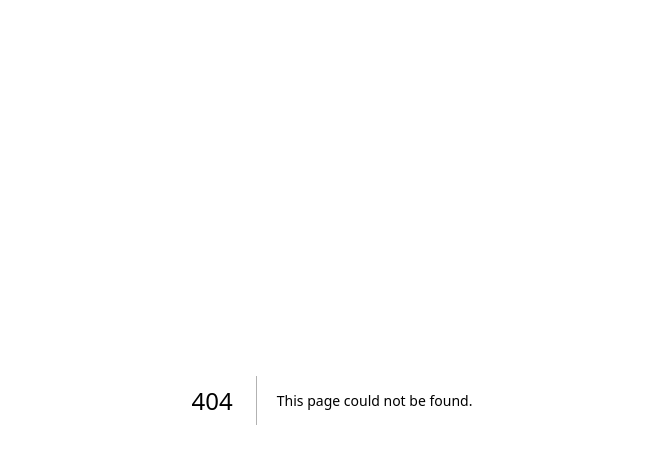
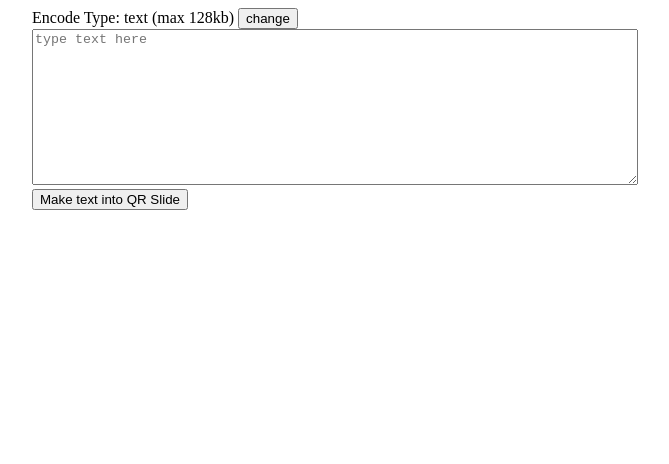
Before and after one commit to promet99/qr-papyrus, a Next.js app in the folder apps/web/: page /generator in a window 1280 px wide. Before the commit this address had no page. Shown: the top 464 px of the page, without its empty margins (308-977 px from the left). Built offline with nearby package versions, Linux system fonts and the light colour scheme.

Commit message:
feat: make pages

```diff
--- /dev/null
+++ b/apps/web/app/generator/page.tsx
@@ -0,0 +1,135 @@
+"use client";
+
+import { useState } from "react";
+
+import {
+  EncodedQrData,
+  encodeToDataArrForQr,
+  fileToUint8Arr,
+} from "../../modules/encoder";
+
+import { mapArrToQrCodes } from "../../modules/qrcode";
+import { ImgSlide } from "../../modules/imgSlide";
+
+const VERSION = 25;
+export default function MainPage() {
+  const [pageStatus, setPageStatus] = useState<"input" | "output">("input");
+
+  const [encodeType, setEncodeType] = useState<"text" | "file">("text");
+
+  const [inputText, setInputText] = useState<string>("");
+  const [inputFile, setInputFile] = useState<File | undefined>(undefined);
+
+  const [src, setSrc] = useState([]);
+
+  const goodWidth = Math.min(window.screen.width - 20, 600);
+
+  return (
+    <div
+      style={{
+        display: "flex",
+        flexDirection: "column",
+        alignItems: "center",
+      }}
+    >
+      {pageStatus === "input" ? (
+        <div
+          style={{
+            width: goodWidth,
+          }}
+        >
+          <div>
+            Encode Type: {encodeType}
+            {" (max 128kb) "}
+            <button
+              onClick={() => {
+                setEncodeType(encodeType === "text" ? "file" : "text");
+              }}
+            >
+              change
+            </button>
+          </div>
+
+          <div>
+            {encodeType === "text" && (
+              <textarea
+                placeholder="type text here"
+                rows={10}
+                style={{ width: "100%" }}
+                value={inputText}
+                onChange={(e) => {
+                  setInputText(e.target.value);
+                }}
+              />
+            )}
+            {encodeType === "file" && (
+              <input
+                type="file"
+                onChange={(e) => {
+                  // TODO: check for max size (128kb)
+                  if (e.target.files[0].size > 128 * 1024) {
+                    alert("too big! (max 128kb)");
+                  } else {
+                    setInputFile(e.target.files[0]);
+                  }
+                }}
+              />
+            )}
+          </div>
+          <div>
+            <button
+              onClick={async () => {
+                if (encodeType === "text" && inputText.length > 0) {
+                  const encodResult = encodeToDataArrForQr({
+                    type: "text",
+                    qrVersion: VERSION,
+                    content: inputText,
+                    errorCorrectionLevel: "L",
+                  });
+
+                  const { urls } = await mapArrToQrCodes({
+                    dataArr: encodResult.dataArr,
+                    qrVersion: VERSION,
+                    errorCorrectionLevel: "L",
+                  });
+                  setSrc(urls);
+                }
+                if (encodeType === "file" && inputFile !== undefined) {
+                  const fileInUintArr = await fileToUint8Arr(inputFile);
+                  const encodResult = encodeToDataArrForQr({
+                    type: "file",
+                    qrVersion: VERSION,
+                    content: fileInUintArr as Uint8Array,
+                    errorCorrectionLevel: "L",
+                    filename: inputFile?.name,
+                  });
+                  const { urls } = await mapArrToQrCodes({
+                    dataArr: encodResult.dataArr,
+                    qrVersion: VERSION,
+                    errorCorrectionLevel: "L",
+                  });
+                  setSrc(urls);
+                }
+              }}
+            >
+              Make {encodeType} into QR Slide
+            </button>
+          </div>
+        </div>
+      ) : (
+        <>
+          <ImgSlide srcArr={src} interval={500} size={goodWidth} />
+          <div>
+            <button
+              onClick={() => {
+                setPageStatus("input");
+              }}
+            >
+              Encode something else
+            </button>
+          </div>
+        </>
+      )}
+    </div>
+  );
+}
--- a/apps/web/app/page.tsx
+++ b/apps/web/app/page.tsx
@@ -50,9 +50,6 @@ export default function MainPage() {
     <>
       <Reader
         delay={100}
-        // onError={(e) => {
-        //   console.log(e);
-        // }}
         style={{ width: 400, height: 400 }}
         onScan={(e) => {
           if (e === null) return;
@@ -78,7 +75,7 @@ export default function MainPage() {
       />
 
       <div>
-        <ImgSlide srcArr={src} interval={500} />
+        <ImgSlide srcArr={src} interval={500} size={0} />
       </div>
     </>
   );
--- a/apps/web/modules/encoder.ts
+++ b/apps/web/modules/encoder.ts
@@ -37,6 +37,21 @@ import {
   QR_VERSIONS,
 } from "./constant/qrcode";
 
+export const fileToUint8Arr = (inputFile: File): Promise<Uint8Array> => {
+  const reader = new FileReader();
+  return new Promise((resolve) => {
+    reader.readAsArrayBuffer(inputFile);
+    reader.onloadend = (e) => {
+      resolve(new Uint8Array(reader.result as ArrayBuffer));
+    };
+  });
+};
+
+export interface EncodedQrData {
+  qrVersion: QR_VERSIONS;
+  dataArr: Uint8Array[];
+}
+
 export const encodeToDataArrForQr = (
   data:
     | {
@@ -54,10 +69,7 @@ export const encodeToDataArrForQr = (
         filename: string;
         content: Uint8Array;
       }
-): {
-  qrVersion: QR_VERSIONS;
-  dataArr: Uint8Array[];
-} => {
+): EncodedQrData => {
   const qrMaxSizeByte =
     QR_MAX_SIZE_BYTE_BY_VERSION[data.qrVersion][data.errorCorrectionLevel];
   const QR_MAX_CONTENT_SIZE = qrMaxSizeByte - PROTOCOL_VER_1.HEADER_SIZE;
--- a/apps/web/modules/imgSlide.tsx
+++ b/apps/web/modules/imgSlide.tsx
@@ -3,9 +3,11 @@ import { useEffect, useState } from "react";
 export const ImgSlide = ({
   srcArr,
   interval = 500,
+  size = 400,
 }: {
   srcArr: string[];
   interval: number;
+  size: number;
 }) => {
   const [i, setI] = useState(0);
   useEffect(() => {
@@ -16,13 +18,22 @@ export const ImgSlide = ({
   }, [srcArr]);
 
   return (
+    <div>
       <img
         src={srcArr[i]}
         alt=""
         style={{
-        width: 600,
-        height: 600,
+          width: size,
+          height: size,
         }}
       />
+      <div
+        style={{
+          width: size,
+        }}
+      >
+        {i + 1}/{srcArr.length}
+      </div>
+    </div>
   );
 };
```
Also changed, not shown: apps/web/app/reader/page.tsx (added, +117 -0 lines), apps/web/modules/testData.ts (+2 -8 lines). Lines whose indentation alone changed are shown as unchanged.
